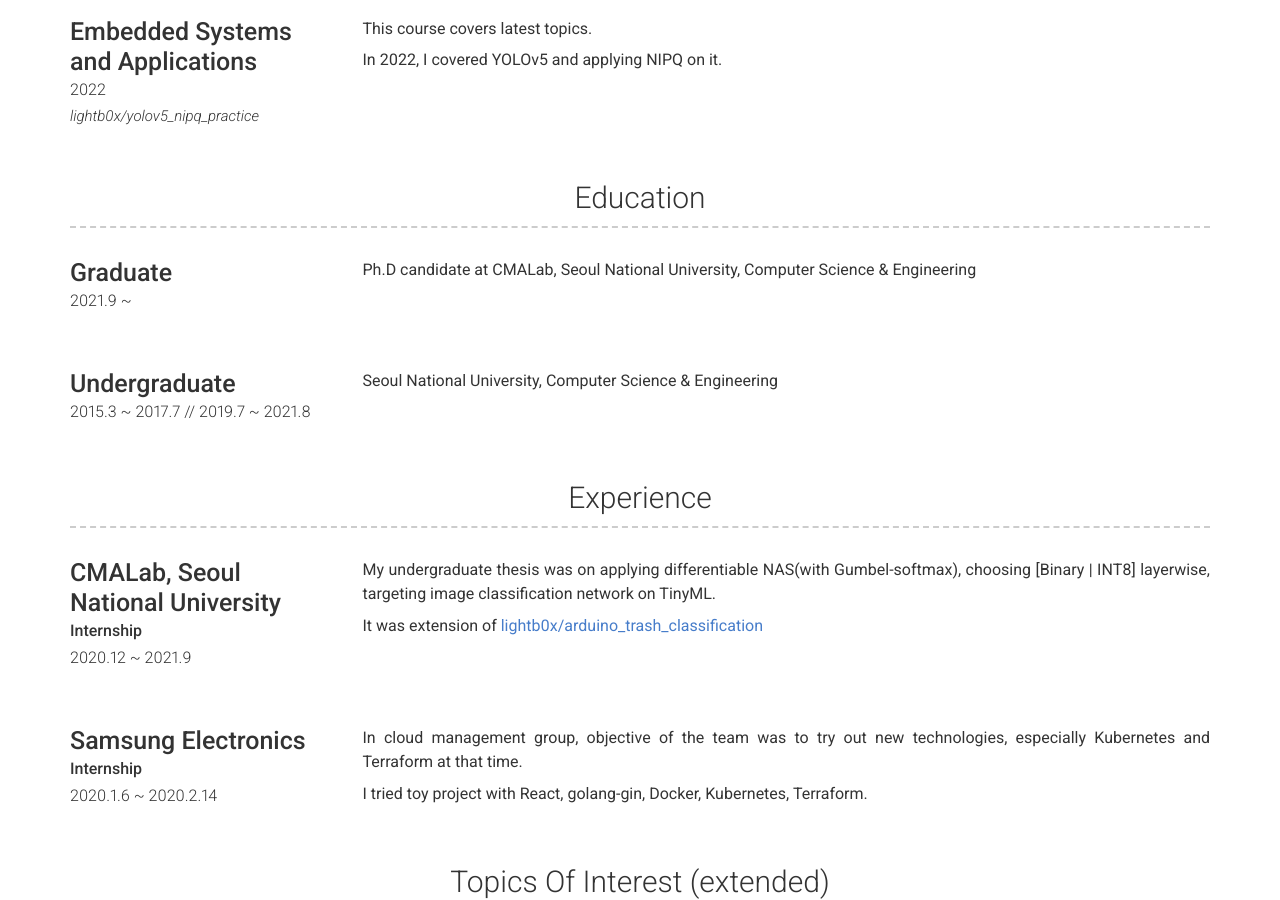
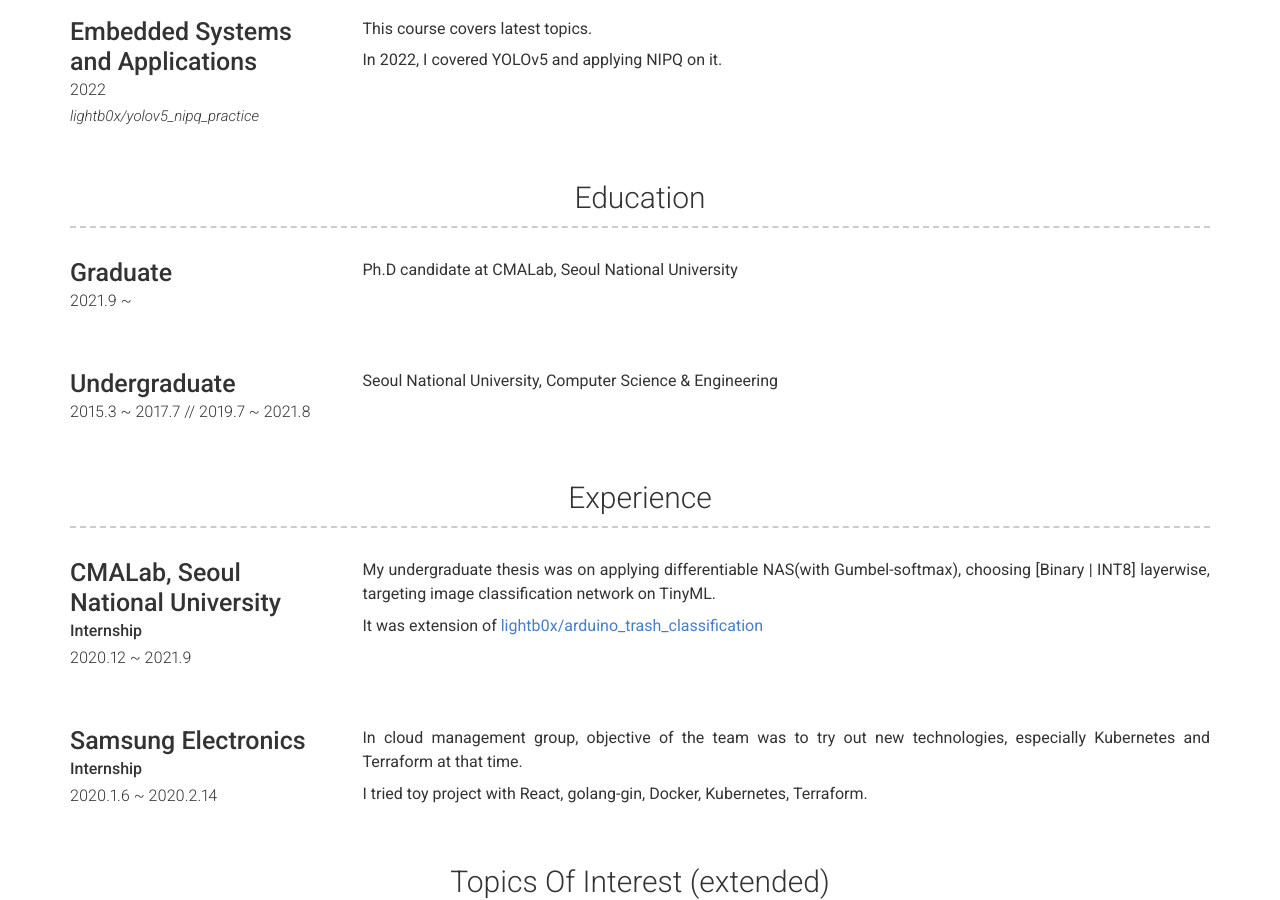
Before and after one commit to lightb0x/lightb0x.github.io, a Jekyll site: the page built from index.md, in a window 1280 px wide and 900 px high, scrolled down 1486 px. Built offline with Jekyll 4.4.1, drawn with Linux system fonts in a browser that asks for light colours; nearby versions of some CDN libraries.

Commit message:
remove redundancy

```diff
--- a/_config.yml
+++ b/_config.yml
@@ -149,7 +149,7 @@ content:
         # sub_title: Graduate
         caption: 2021.9 ~
         description: | # this will include new lines to allow paragraphs
-          Ph.D candidate at CMALab, Seoul National University, Computer Science & Engineering
+          Ph.D candidate at CMALab, Seoul National University
       - layout: left
         title: Undergraduate
         # sub_title: Undergraduate
```
